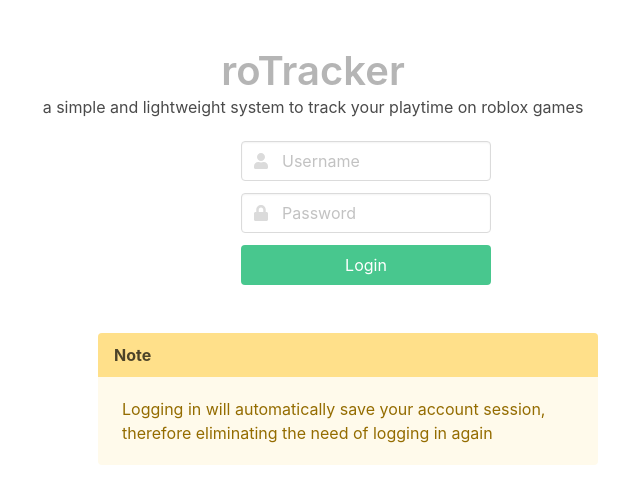
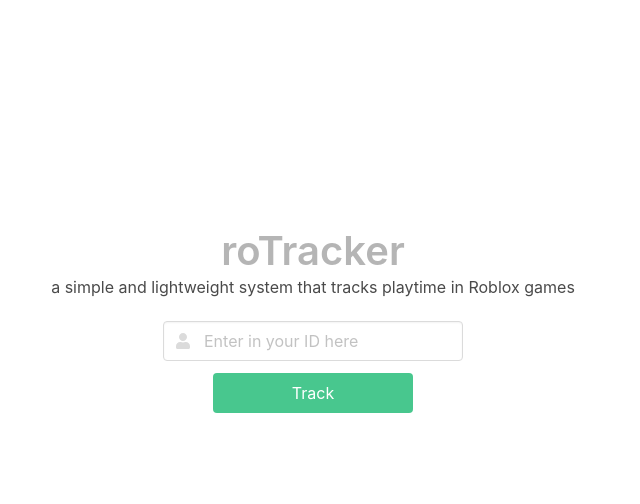
Before and after one commit to Wjoe21/rbx-time, a website: page public/index.html in a window 1280 px wide. Shown: the whole page, without its empty margins (327-967 px from the left). Drawn offline with nearby package versions, Linux system fonts and the light colour scheme.

Commit message:
redid styling and added endpoints

```diff
--- a/public/client.js
+++ b/public/client.js
@@ -1,21 +1,17 @@
-const btnTest = document.getElementById("buttonTest")
+const btn = document.getElementById("buttonTest");
 const userInput = document.getElementById("userInput");
-const passInput = document.getElementById("passwordInput");
 
-btnTest.addEventListener("click", function(e){
+btn.addEventListener("click", function(){
     console.log("clicked");
-    const data = {username: userInput.value, password: passInput.value};
-    btnTest.className = "button is-success is-loading";
-    btnTest.setAttribute("disabled", true);
-    fetch("/login", {
-        method: "POST",
-        headers: {
-            "Content-Type": "application/json",
-        },
-        body: JSON.stringify(data),
+    fetch("http://api.roblox.com/users/get-by-username?username=Builderman", {method: GET})
+     .then(function(res){
+        if(res.ok) return res.json()
+        throw new Error("failed");
     })
-    .then(res => res.json())
-    .then(data => {
-        console.log("success");
+     .then(function(data){
+        console.log(data);
+    })
+     .catch(function(err){
+        throw new Error(err);
     })
 })
--- a/public/index.html
+++ b/public/index.html
@@ -10,43 +10,23 @@
   </head>
   <body>
     <section class="section">
-        <h1 class="title is-2 has-text-centered has-text-grey-light">ro<strong>Tracker</strong></h1>
-        <h2 class="subtitle is-6 has-text-centered">a simple and lightweight system to track your playtime on roblox games</h2>
-        <div class="field">
-            <p class="control has-icons-left has-icons-right">
-                <input id="userInput" class="input" type="email" placeholder="Username">
-                <span class="icon is-small is-left">
-                <i class="fas fa-user"></i>
-                </span>
-                <span class="icon is-small is-right">
-                </span>
-            </p>
-            </div>
-            <div class="field">
-            <p class="control has-icons-left">
-                <input id="passwordInput" class="input" type="password" placeholder="Password">
-                <span class="icon is-small is-left">
-                <i class="fas fa-lock"></i>
-                </span>
-            </p>
+        <h1 class="title is-2 has-text-centered has-text-grey-light">roTracker</h1>
+        <h2 class="subtitle is-6 has-text-centered">a simple and lightweight system that tracks playtime in Roblox games</h2>
+                <div class="field is-grouped is-grouped-centered">
+                <p class="control has-icons-left has-icons-right">
+                    <input id="userInput" class="input" type="email" placeholder="Enter in your ID here">
+                    <span class="icon is-small is-left">
+                    <i class="fas fa-user"></i>
+                </p>
             </div>
             <div class="field is-grouped is-grouped-centered">
             <p class="control">
                 <button id="buttonTest" class="button is-success">
-                Login
+                Track
                 </button>
             </p>
             </div>
         </section>
-        <article id="warning" class="message is-warning">
-            <div class="message-header">
-                <p>Note</p>
-            </div>
-            <div class="message-body">
-                Logging in will automatically save your account session, therefore eliminating the need of logging in again
-            </div>
-        </article>
-
         <script src="client.js"></script>
   </body>
 </html>
--- a/public/styles.css
+++ b/public/styles.css
@@ -1,13 +1,16 @@
-.field{
-    width: 250px;
-    margin-left: 520px;
+button {
+    width: 200px;
 }
 
-#buttonTest{
-    width: 250px;
+#userInput {
+    width: 300px;
 }
 
-#warning{
-    width: 500px;
-    margin-left: 425px;
+section {
+    display: flex;
+    flex-direction: column;
+    justify-content: center;
+    align-items: center;
+    text-align: center;
+    min-height: 80vh;
 }
--- a/server.js
+++ b/server.js
@@ -4,17 +4,11 @@
 const app = express();
 
 app.use(express.static("public"));
-app.use(bodyParser.urlencoded({ extended: false}));
-app.use(bodyParser.json());
 
 app.get("/", (req, res) => {
     res.sendFile(__dirname + "index/html");
 });
 
-app.post("/login", (req, res) => {
-    console.log(req.body);
-})
-
 app.listen(process.env.PORT || 8080, () => {
     console.log("server is running");
 });
```
